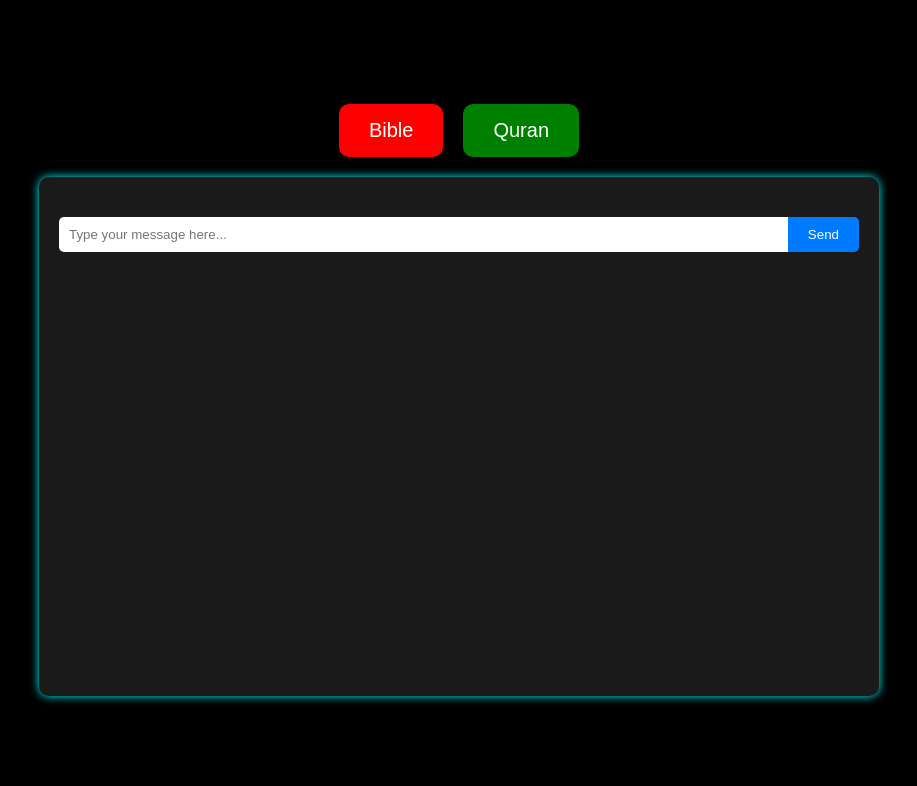
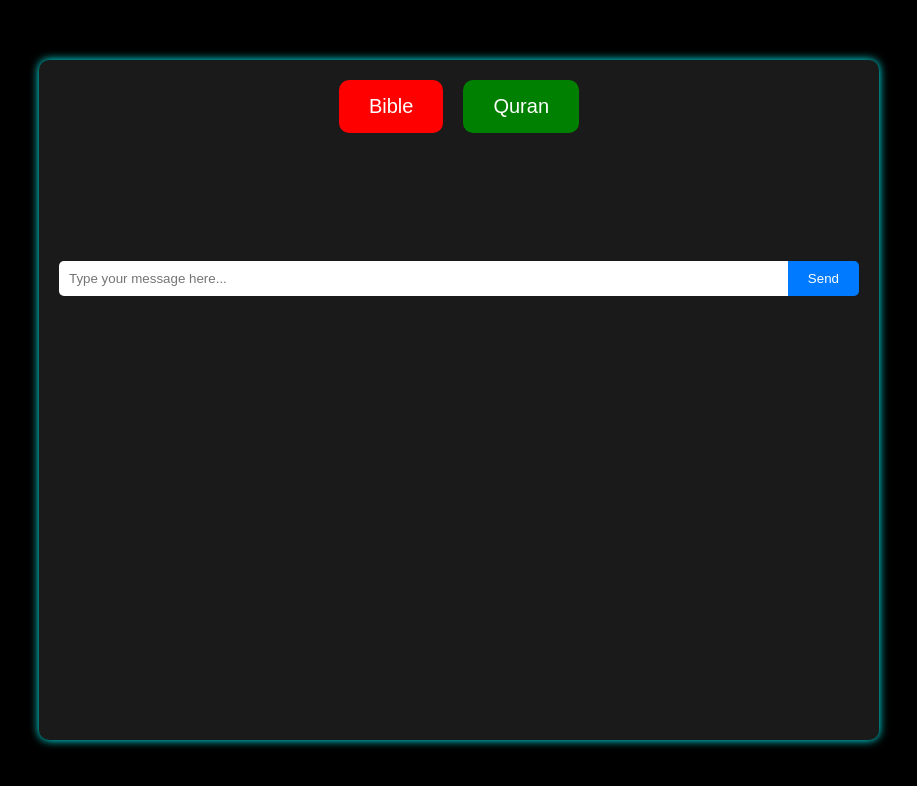
Before and after one commit to Fred1e/fredietech-web, a plain HTML site: page biblequran.html in a window 1280 px wide. Shown: the whole page, without its empty margins (181-1098 px from the left). Drawn offline with nearby package versions, Linux system fonts and the light colour scheme.

Commit message:
Update biblequran.html

```diff
--- a/biblequran.html
+++ b/biblequran.html
@@ -10,11 +10,21 @@
       background-color: #000;
       color: #fff;
       display: flex;
-      flex-direction: column;
       align-items: center;
       justify-content: center;
       height: 100vh;
       margin: 0;
+    }
+    #chat-container {
+      width: 80%;
+      max-width: 800px;
+      background-color: rgba(255, 255, 255, 0.1);
+      padding: 20px;
+      border-radius: 10px;
+      box-shadow: 0 0 10px #0ff;
+      display: flex;
+      flex-direction: column;
+      height: 80vh; /* Set a fixed height */
     }
     .button-container {
       display: flex;
@@ -40,20 +50,9 @@
     .neon-button:hover {
       opacity: 0.8;
     }
-    #chat-container {
-      width: 80%;
-      max-width: 800px; /* Increased max-width for larger container */
-      background-color: rgba(255, 255, 255, 0.1);
-      padding: 20px;
-      border-radius: 10px;
-      box-shadow: 0 0 10px #0ff;
-      display: flex;
-      flex-direction: column;
-      align-items: center;
-    }
     #messages {
+      flex-grow: 1;
       width: 100%;
-      max-height: 300px;
       overflow-y: auto;
       margin-bottom: 20px;
     }
@@ -94,23 +93,21 @@
     }
     #chart-container {
       width: 100%;
-      max-width: 100%;
       margin-top: 20px;
     }
     #myChart {
       width: 100%;
-      height: 400px; /* Adjust the height as needed */
+      height: 400px;
     }
   </style>
 </head>
 <body>
 
-<div class="button-container">
-  <button class="neon-button bible-button" onclick="selectBook('Bible')">Bible</button>
-  <button class="neon-button quran-button" onclick="selectBook('Quran')">Quran</button>
-</div>
-
 <div id="chat-container">
+  <div class="button-container">
+    <button class="neon-button bible-button" onclick="selectBook('Bible')">Bible</button>
+    <button class="neon-button quran-button" onclick="selectBook('Quran')">Quran</button>
+  </div>
   <div id="messages"></div>
   <div id="input-container">
     <input type="text" id="user-input" placeholder="Type your message here..." onkeydown="if(event.key === 'Enter') sendMessage()">
@@ -168,10 +165,10 @@
       if (!response.ok) throw new Error('Verse not found');
       const data = await response.json();
       const message = `
-        <strong>🛐 WE'RE READING:</strong> ${data.reference}<br>
+        <strong>🕍🛐 WE'RE READING 🕍:</strong> ${data.reference}<br>
         <strong>🔢 NUMBER OF VERSES:</strong> ${data.verses.length}<br>
-        <strong>📖 NOW READ ENGLISH:</strong> ${data.text}<br>
-        <strong>🏮 NOW READ SWAHILI:</strong> ${swahiliText}
+        <strong>📖 NOW READ:</strong> ${data.text}<br>
+        <strong>🉑 LANGUAGE:</strong> ${data.translation_name}
       `;
       displayMessage(message, 'bot');
       renderChart(data.verses);
```
